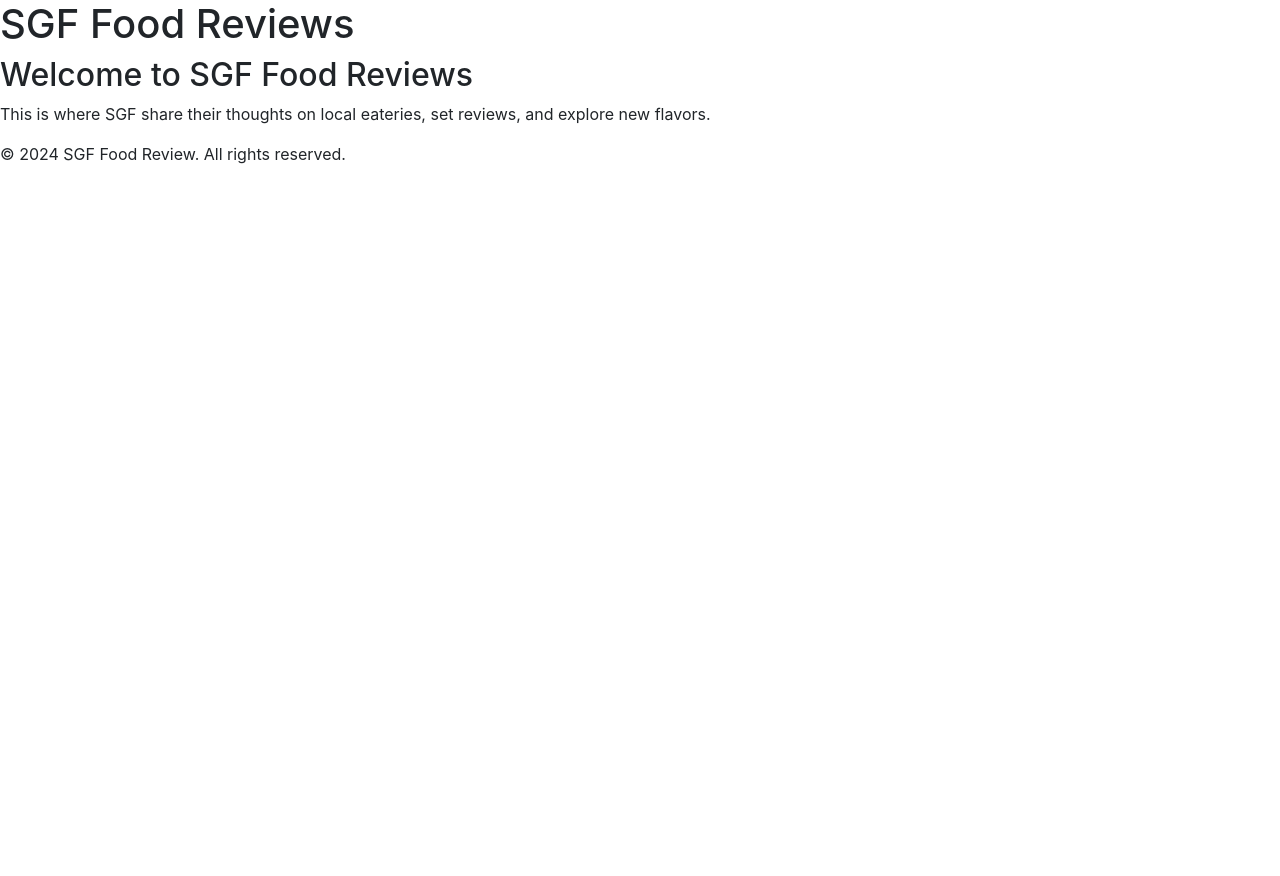
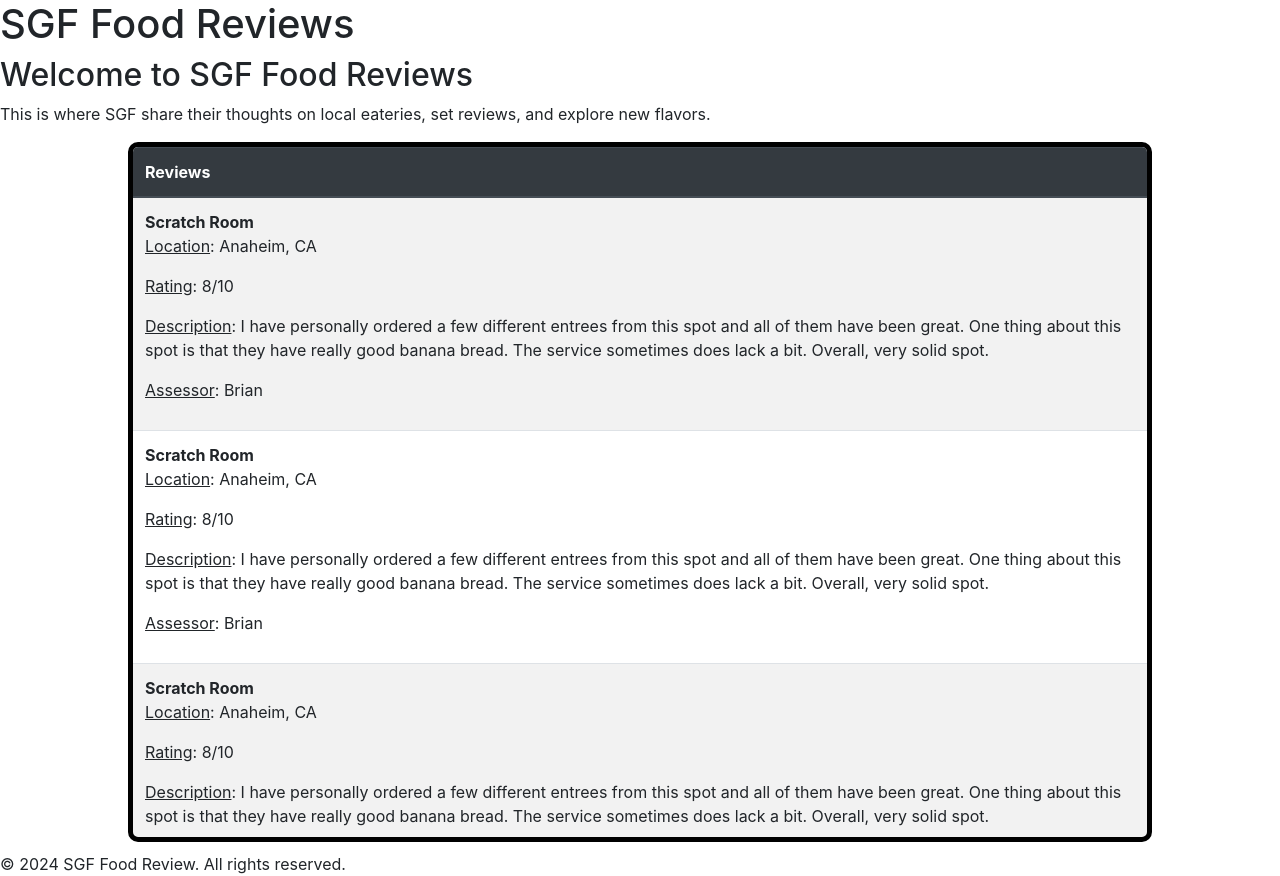
Before and after one commit to brian-a13/sgf-review-site, a website: page public/index.html in a window 1280 px wide. Before the commit the page ends 800 px from the top, so only its background shows below. Drawn offline with nearby package versions, Linux system fonts and the light colour scheme.

Commit message:
Added scrollable table on main page.

```diff
--- a/public/index.html
+++ b/public/index.html
@@ -15,6 +15,57 @@
     <main>
         <h2>Welcome to SGF Food Reviews</h2>
         <p>This is where SGF share their thoughts on local eateries, set reviews, and explore new flavors.</p>
+        <div class="scrollable-table">
+          <table class="table table-striped">
+              <thead class="thead-dark">
+                <tr>
+                  <th scope="col">Reviews</th>
+                </tr>
+              </thead>
+              <tbody>
+                <tr>
+                  <td>
+                      <strong>Scratch Room</strong>
+                      <p><u>Location</u>: Anaheim, CA</p>
+                      <p><u>Rating</u>: 8/10</p>
+                      <p><u>Description</u>: I have personally ordered a few different entrees from this spot and all of them have been great. One thing about this spot is that they have really
+                      good banana bread. The service sometimes does lack a bit. Overall, very solid spot.</p>
+                      <p><u>Assessor</u>: Brian</p>
+                  </td>
+                </tr>
+                <tr>
+                  <td>
+                      <strong>Scratch Room</strong>
+                      <p><u>Location</u>: Anaheim, CA</p>
+                      <p><u>Rating</u>: 8/10</p>
+                      <p><u>Description</u>: I have personally ordered a few different entrees from this spot and all of them have been great. One thing about this spot is that they have really
+                      good banana bread. The service sometimes does lack a bit. Overall, very solid spot.</p>
+                      <p><u>Assessor</u>: Brian</p>
+                  </td>
+                </tr>
+                <tr>
+                  <td>
+                      <strong>Scratch Room</strong>
+                      <p><u>Location</u>: Anaheim, CA</p>
+                      <p><u>Rating</u>: 8/10</p>
+                      <p><u>Description</u>: I have personally ordered a few different entrees from this spot and all of them have been great. One thing about this spot is that they have really
+                      good banana bread. The service sometimes does lack a bit. Overall, very solid spot.</p>
+                      <p><u>Assessor</u>: Brian</p>
+                  </td>
+                </tr>
+                <tr>
+                  <td>
+                      <strong>Scratch Room</strong>
+                      <p><u>Location</u>: Anaheim, CA</p>
+                      <p><u>Rating</u>: 8/10</p>
+                      <p><u>Description</u>: I have personally ordered a few different entrees from this spot and all of them have been great. One thing about this spot is that they have really
+                      good banana bread. The service sometimes does lack a bit. Overall, very solid spot.</p>
+                      <p><u>Assessor</u>: Brian</p>
+                  </td>
+                </tr>
+              </tbody>
+          </table>
+        </div>
     </main>
     <footer>
         &copy; 2024 SGF Food Review. All rights reserved.
--- a/public/styles.css
+++ b/public/styles.css
@@ -0,0 +1,9 @@
+.scrollable-table {
+    max-height: 700px;
+    overflow-y: auto;
+    width: 80%;
+    margin: 0 auto;
+    margin-bottom: 10px;
+    border: 5px solid #000000; /* Optional border for better visibility */
+    border-radius: 10px;
+}
```
